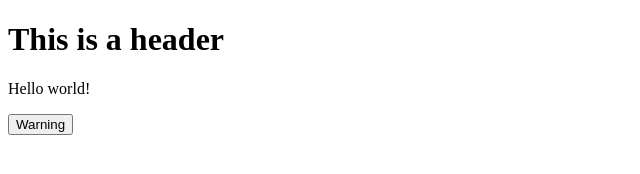
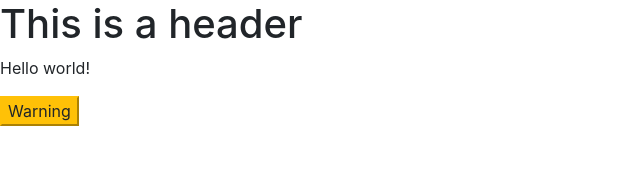
Before and after one commit to hameederrawi/bootstrap, a plain HTML site: page index.html in a window 1280 px wide. Shown: the whole page, without its empty margins (0-640 px from the left). Drawn offline with nearby package versions, Linux system fonts and the light colour scheme.

Commit message:
corrected bootstrap link

```diff
--- a/index.html
+++ b/index.html
@@ -4,7 +4,8 @@
     <meta charset="UTF-8">
     <meta name="viewport" content="width=device-width, initial-scale=1.0">
     <meta http-equiv="X-UA-Compatible" content="ie=edge">
-    <link rel="stylesheet" href="main.css" type="css/text">
+    <link rel="stylesheet" href="https://stackpath.bootstrapcdn.com/bootstrap/4.3.1/css/bootstrap.min.css" integrity="sha384-ggOyR0iXCbMQv3Xipma34MD+dH/1fQ784/j6cY/iJTQUOhcWr7x9JvoRxT2MZw1T" crossorigin="anonymous">
+    <script src="https://stackpath.bootstrapcdn.com/bootstrap/4.3.1/js/bootstrap.min.js" integrity="sha384-JjSmVgyd0p3pXB1rRibZUAYoIIy6OrQ6VrjIEaFf/nJGzIxFDsf4x0xIM+B07jRM" crossorigin="anonymous"></script>
     <title>Document</title>
 </head>
 <body>
```
